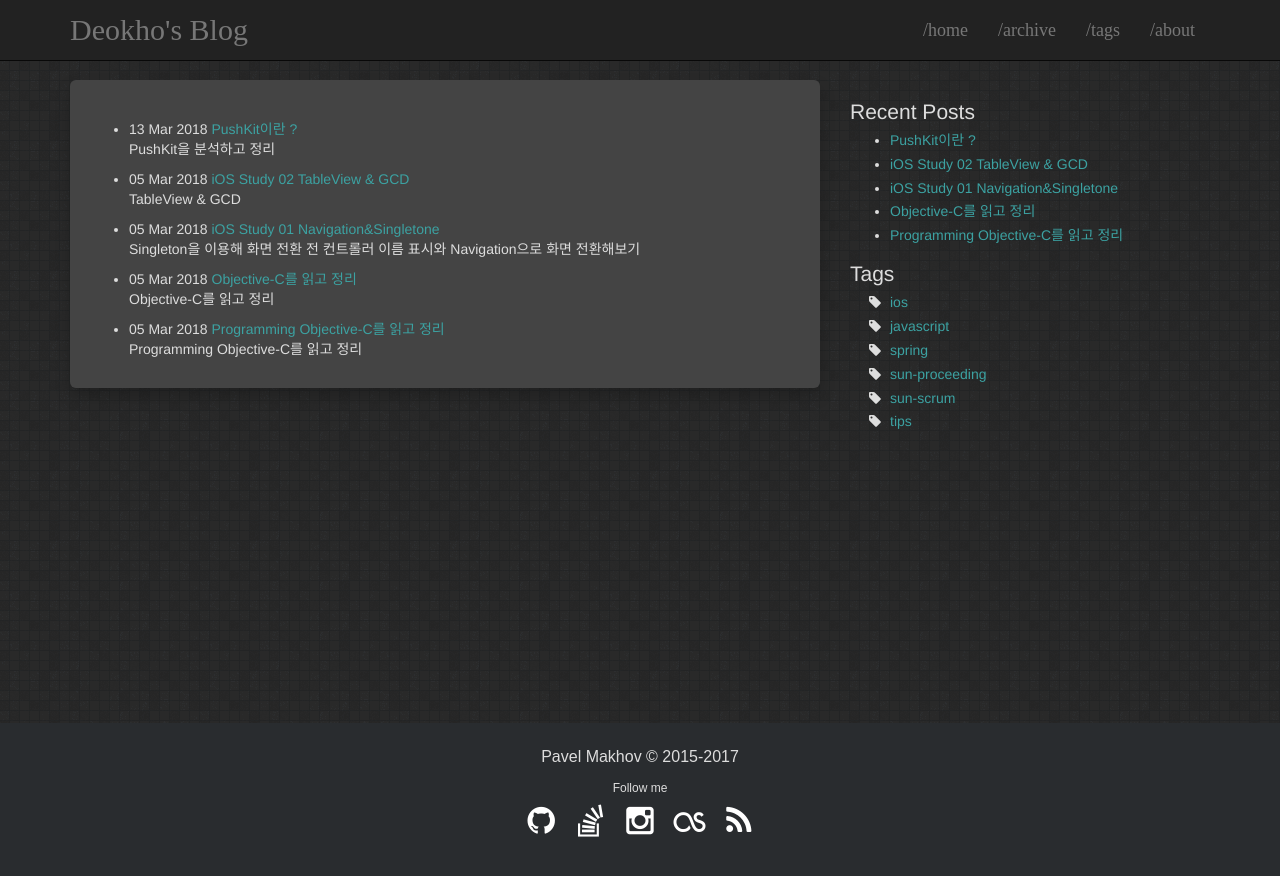
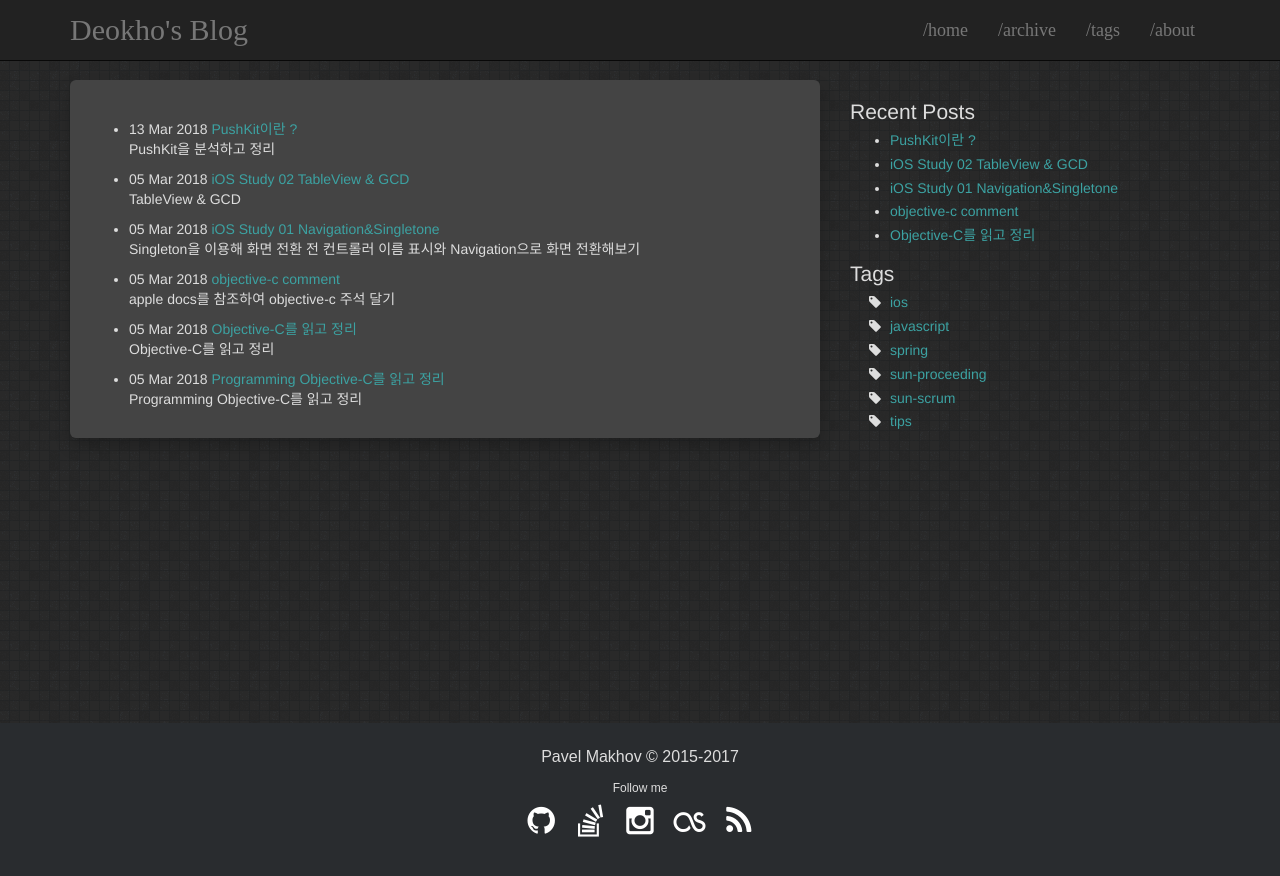
Before and after one commit to LeeDeokho/LeeDeokHo.github.io, a Jekyll site: the page built from tag/ios.md, in a window 1280 px wide. Shown: the top 876 px of the page. Built offline with Jekyll 4.4.1, drawn with Linux system fonts in a browser that asks for light colours.

```diff
--- /dev/null
+++ b/_posts/2018-03-22-apple-docs-comment.md
@@ -0,0 +1,9 @@
+---
+layout: post
+title: "objective-c comment"
+date: 2018-03-05 00:40:06
+description: apple docs를 참조하여 objective-c 주석 달기
+tags:
+ - ios
+comments: true
+---
```
Also changed, not shown: _posts/2018-03-iOS-study.md (+24 -0 lines).
